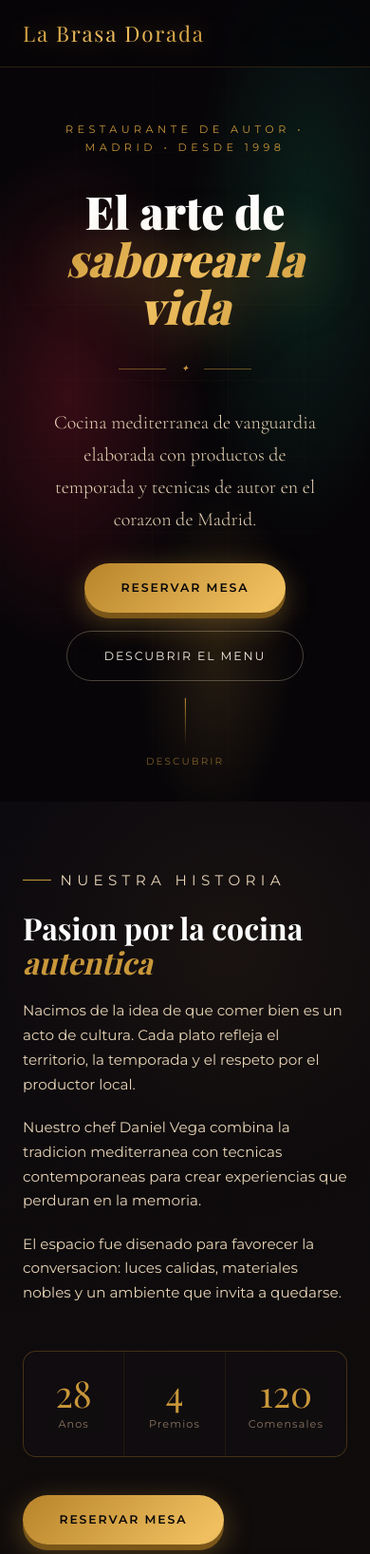
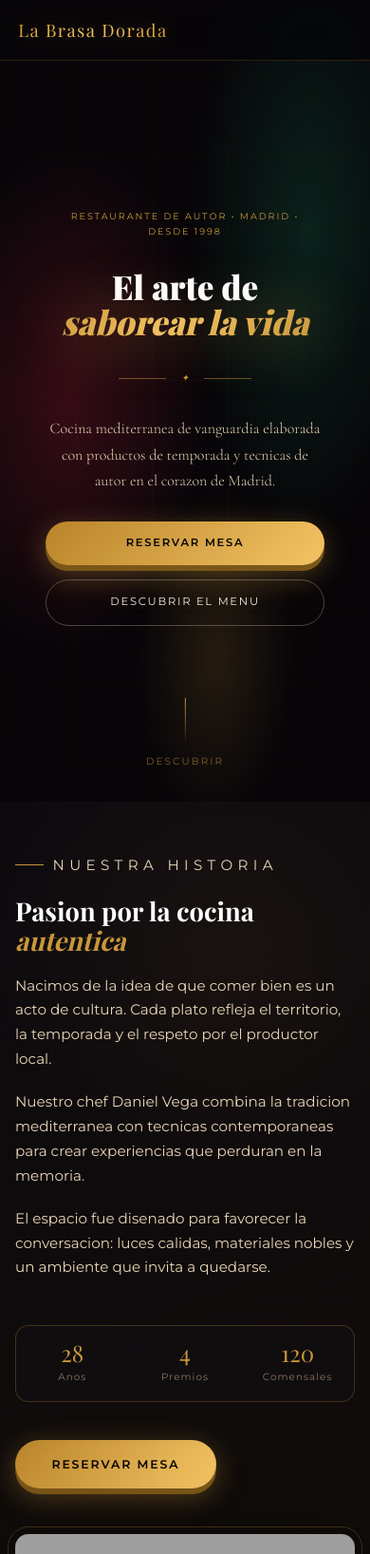
Before and after one commit to unpixeluneuro/restaurante1, a Flask app: page / in a window 390 px wide. Shown: the top 1636 px of the page at 95% size. Run offline with Flask 3, Linux system fonts and the light colour scheme; some web fonts are replaced; grey boxes are pictures that could not be loaded.

Commit message:
Add files via upload

```diff
--- a/static/stylex.css
+++ b/static/stylex.css
@@ -109,6 +109,26 @@ nav.scrolled {
   box-shadow: 0 0 24px var(--gold-glow) !important;
 }
 .nav-cta::after { display: none !important; }
+
+/* ── Hamburger ── */
+.hamburger {
+  display: none;
+  flex-direction: column; gap: 5px;
+  background: none; border: none; cursor: pointer;
+  padding: .4rem; z-index: 201;
+}
+.hamburger span {
+  display: block; width: 24px; height: 2px;
+  background: var(--cream); border-radius: 2px;
+  transition: transform .3s, opacity .3s;
+}
+.hamburger.active span:nth-child(1) { transform: translateY(7px) rotate(45deg); }
+.hamburger.active span:nth-child(2) { opacity: 0; }
+.hamburger.active span:nth-child(3) { transform: translateY(-7px) rotate(-45deg); }
+
+@media (max-width: 640px) {
+  .hamburger { display: flex; }
+}
 
 /* ══════════════════════════════
    HERO — Cinematic Full-Screen
@@ -781,33 +801,132 @@ footer {
 /* ══════════════════════════════
    RESPONSIVE
 ══════════════════════════════ */
+
+/* ── Tablet landscape (1100px) ── */
 @media (max-width: 1100px) {
   section { padding: 5rem 3rem; }
   nav { padding: 1rem 2.5rem; }
   nav.scrolled { padding: .8rem 2.5rem; }
+  .menu-grid { grid-template-columns: repeat(auto-fill, minmax(260px, 1fr)); }
 }
 
+/* ── Tablet portrait (900px) ── */
 @media (max-width: 900px) {
-  .about-grid, .reserva-grid { grid-template-columns: 1fr; }
+  section { padding: 4.5rem 2.5rem; }
+
+  .about-grid  { grid-template-columns: 1fr; gap: 3rem; }
+  .reserva-grid { grid-template-columns: 1fr; gap: 2.5rem; }
+
+  .about-image { height: 340px; }
+  .about-badge { bottom: -1rem; left: 1rem; }
+
   .gallery-masonry {
     grid-template-columns: 1fr 1fr;
-    grid-template-rows: repeat(3, 220px);
+    grid-template-rows: 200px 200px 200px;
   }
   .gallery-item:nth-child(1) { grid-column: 1 / 3; grid-row: 1; }
-  .gallery-item:nth-child(n) { grid-column: auto; grid-row: auto; }
-  footer { grid-template-columns: 1fr; text-align: center; }
+  .gallery-item:nth-child(2) { grid-column: 1;     grid-row: 2; }
+  .gallery-item:nth-child(3) { grid-column: 2;     grid-row: 2; }
+  .gallery-item:nth-child(4) { grid-column: 1;     grid-row: 3; }
+  .gallery-item:nth-child(5) { grid-column: 2;     grid-row: 3; }
+
+  footer { grid-template-columns: 1fr; text-align: center; gap: 1.2rem; }
   .footer-social { justify-content: center; }
 }
 
+/* ── Mobile grande (640px) ── */
 @media (max-width: 640px) {
-  nav { padding: 1rem 1.5rem; }
-  nav.scrolled { padding: .7rem 1.5rem; }
-  .nav-links { display: none; }
-  section { padding: 4rem 1.5rem; }
-  .hero h1 { font-size: 3rem; }
-  .glass-form { padding: 1.8rem; }
-  .gallery-masonry { grid-template-columns: 1fr; grid-template-rows: auto; }
-  .gallery-item { height: 220px; }
-  .form-row { grid-template-columns: 1fr; }
-  .menu-card { height: 340px; }
+  /* Nav */
+  nav { padding: 1rem 1.2rem; }
+  nav.scrolled { padding: .75rem 1.2rem; }
+  .nav-logo { font-size: 1.15rem; }
+
+  /* Menú desplegable mobile */
+  .nav-links {
+    display: flex; flex-direction: column;
+    position: fixed; top: 0; right: -100%; bottom: 0;
+    width: 75%; max-width: 280px;
+    background: rgba(10,7,12,.97);
+    backdrop-filter: blur(20px);
+    border-left: 1px solid rgba(201,151,58,.2);
+    padding: 5rem 2rem 2rem;
+    gap: 0; transition: right .35s cubic-bezier(.23,1,.32,1);
+    z-index: 150;
+  }
+  .nav-links.open { right: 0; }
+  .nav-links li { border-bottom: 1px solid rgba(255,255,255,.06); }
+  .nav-links a {
+    display: block; padding: 1.1rem 0;
+    font-size: .9rem; letter-spacing: .12em;
+  }
+  .nav-links .nav-cta {
+    margin-top: 1.5rem; text-align: center;
+    padding: .8rem 1rem !important;
+    border-radius: 50px;
+  }
+
+  /* Sections */
+  section { padding: 3.5rem 1.2rem; }
+
+  /* Hero */
+  .hero { min-height: 100svh; padding-top: 5rem; }
+  .hero h1 { font-size: clamp(2.4rem, 10vw, 3.2rem); }
+  .hero-sub { font-size: 1rem; }
+  .hero-actions { flex-direction: column; align-items: center; gap: .9rem; }
+  .hero-actions .btn { width: 100%; max-width: 300px; justify-content: center; }
+  .hero-eyebrow { font-size: .6rem; letter-spacing: .2em; }
+
+  /* Titulos */
+  .section-title { font-size: clamp(1.6rem, 7vw, 2.2rem); }
+  .section-lead  { font-size: 1rem; }
+
+  /* About */
+  .about-image { height: 260px; }
+  .about-stats { grid-template-columns: repeat(3,1fr); }
+  .stat-number { font-size: 1.8rem; }
+  .about-badge { padding: .9rem 1.2rem; }
+  .about-badge-number { font-size: 1.8rem; }
+
+  /* Menu */
+  .menu-grid { grid-template-columns: 1fr; gap: 1.2rem; }
+  .menu-card  { height: 360px; }
+  .menu-tabs  { gap: .5rem; }
+  .tab-btn    { padding: .45rem 1rem; font-size: .7rem; }
+
+  /* Gallery */
+  .gallery-masonry {
+    grid-template-columns: 1fr;
+    grid-template-rows: none;
+  }
+  .gallery-item { height: 220px; grid-column: auto !important; grid-row: auto !important; }
+
+  /* Formulario */
+  .glass-form  { padding: 1.6rem 1.2rem; }
+  .form-row    { grid-template-columns: 1fr; }
+  .info-panel  { padding: 1.8rem 1.4rem; }
+
+  /* Footer */
+  footer { padding: 2.5rem 1.5rem; }
 }
+
+/* ── Mobile pequeno (400px — iPhone SE, Galaxy A) ── */
+@media (max-width: 400px) {
+  section { padding: 3rem 1rem; }
+  .hero h1 { font-size: 2.2rem; }
+  .hero-actions .btn { padding: .85rem 1.4rem; font-size: .72rem; }
+  .menu-card { height: 320px; }
+  .about-stats { gap: 0; }
+  .stat { padding: 1rem .6rem; }
+  .stat-number { font-size: 1.5rem; }
+  .stat-label  { font-size: .65rem; }
+  .glass-form  { padding: 1.2rem 1rem; border-radius: var(--radius); }
+  .section-tag { font-size: .58rem; }
+}
+
+/* ── Altura reducida (landscape en movil) ── */
+@media (max-height: 500px) and (max-width: 900px) {
+  .hero { min-height: 100svh; padding-top: 4rem; }
+  .hero h1 { font-size: 2rem; }
+  .hero-sub { display: none; }
+  .scroll-indicator { display: none; }
+}
```
